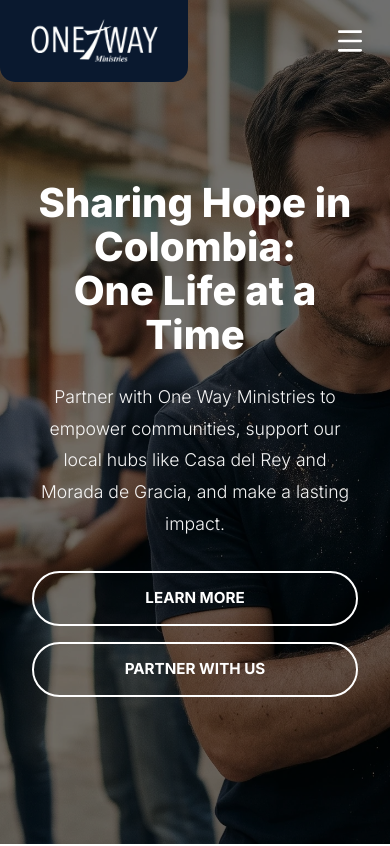
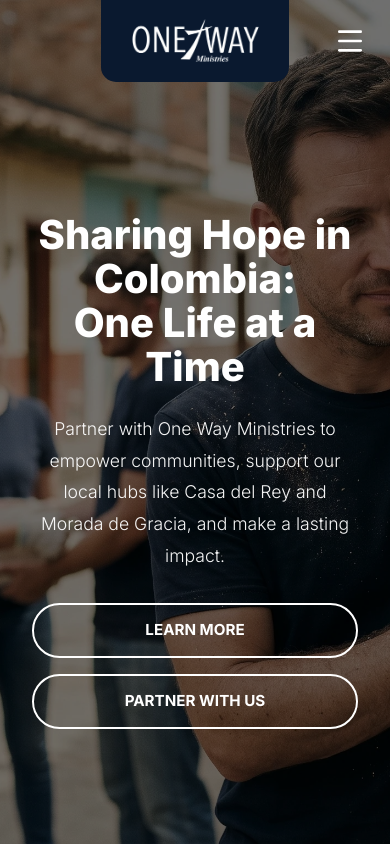
Before and after one commit to cgdiazv/oneway-ministries-site, a Next.js app: page / in a window 390 px wide. Shown: the top 846 px of the page. Built offline with nearby package versions, Linux system fonts and the light colour scheme.

Commit message:
style: remove hover effect from donate button on mobile drawer

```diff
--- a/app/globals.css
+++ b/app/globals.css
@@ -318,9 +318,9 @@ html {
   }
   .logo-and-menu {
     width: 100%;
-    justify-content: space-between;
+    justify-content: center;
     align-items: center;
-    padding-right: 1.5rem;
+    position: relative;
   }
   .logo-box {
     padding: 1rem 1.5rem !important;
@@ -328,6 +328,8 @@ html {
   }
   .mobile-menu-btn {
     display: block;
+    position: absolute;
+    right: 1.5rem;
     background: transparent;
     border: none;
     cursor: pointer;
@@ -377,6 +379,11 @@ html {
     width: 100% !important;
     text-align: center;
   }
+  .donate-action.donate-btn-hover:hover {
+    background-color: #0A192F !important;
+    color: #ffffff !important;
+    box-shadow: none !important;
+  }
   .nav-overlay {
     display: block;
     position: fixed;
@@ -396,6 +403,7 @@ html {
   }
   .hero-headline {
     font-size: 2.5rem !important;
+    margin-top: 4rem !important;
   }
   .hero-subtext {
     font-size: 1.1rem !important;
```
